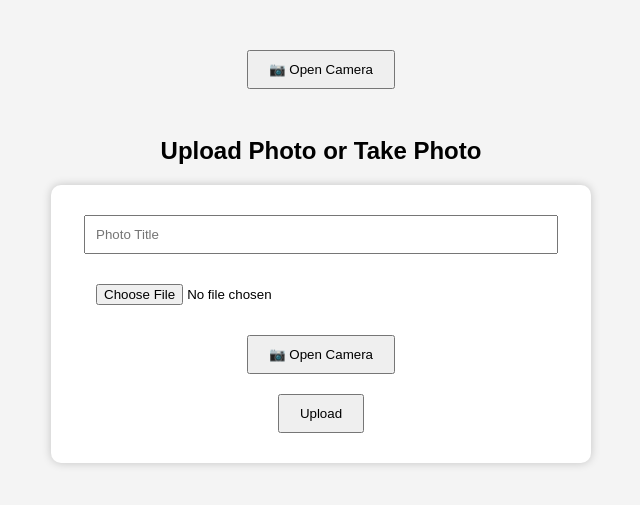
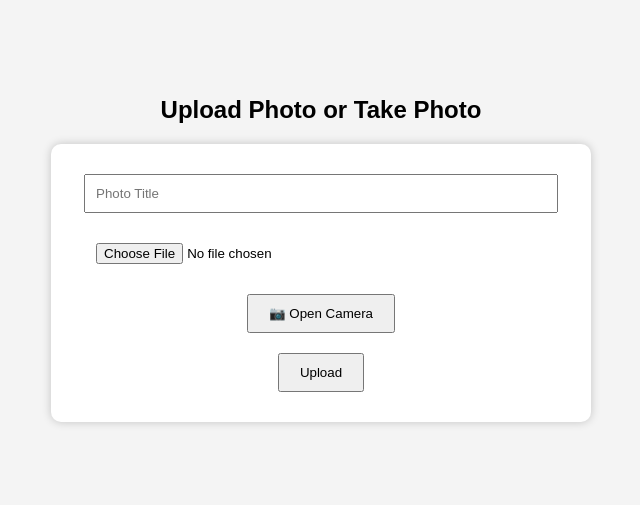
Before and after one commit to gautamgit676/Myresume, a Django app: page /clickphoto in a window 1280 px wide. Shown: the top 505 px of the page, without its empty margins (319-959 px from the left). Run offline with Django 5.2, Linux system fonts and the light colour scheme; parts of the project's set-up code (start-up, migrations or seed data) failed here and were passed over.

Commit message:
add new cam

```diff
--- a/pro/app/templates/reals.html
+++ b/pro/app/templates/reals.html
@@ -54,17 +54,7 @@ img{
 </head>
 
 <body>
-<button type="button" id="openCamera">
-    📷 Open Camera
-</button>
 
-<button type="button" id="switchCamera" style="display:none;">
-    🔄 Switch Camera
-</button>
-
-<button type="button" id="capture" style="display:none;">
-    📸 Capture
-</button>
 
 <br><br>
 <h2>Upload Photo or Take Photo</h2>
@@ -90,13 +80,17 @@ img{
 
     <br>
 
-    <button
-        type="button"
-        id="openCamera">
+    <button type="button" id="openCamera">
+    📷 Open Camera
+</button>
 
-        📷 Open Camera
+<button type="button" id="switchCamera" style="display:none;">
+    🔄
+</button>
 
-    </button>
+<button type="button" id="capture" style="display:none;">
+    📸 Capture
+</button>
 
     <button
         type="button"
```
